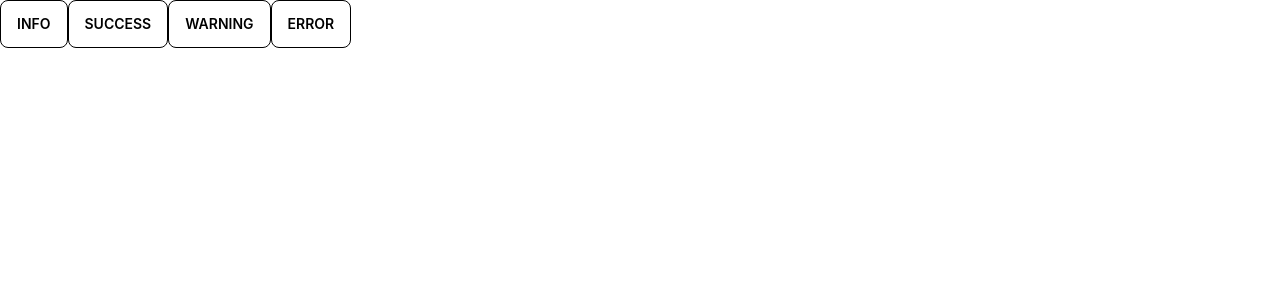
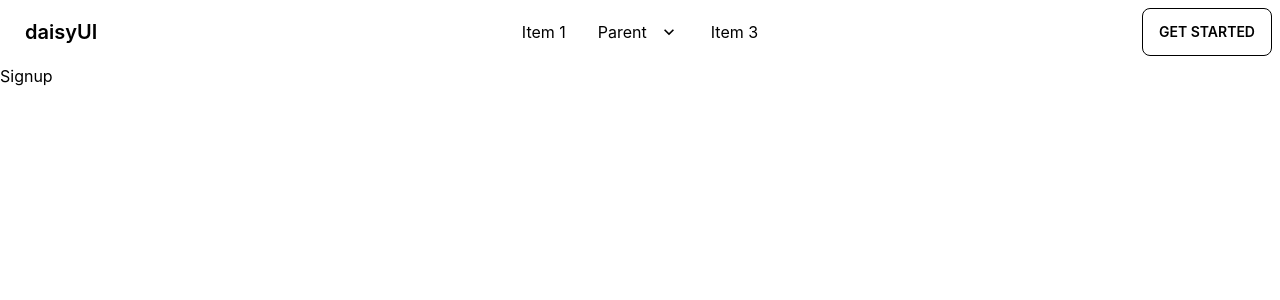
Before and after one commit to inzamam-nur/Bikers-Hut-client-side, a React (Create React App) app: page /signup in a window 1280 px wide. Shown: the top 300 px of the page. Built offline with nearby package versions, Linux system fonts and the light colour scheme.

Commit message:
navbar banner

```diff
--- a/public/index.html
+++ b/public/index.html
@@ -1,5 +1,5 @@
 <!DOCTYPE html>
-<html lang="en">
+<html data-theme="light" lang="en">
   <head>
     <meta charset="utf-8" />
     <link rel="icon" href="%PUBLIC_URL%/favicon.ico" />
--- a/src/App.js
+++ b/src/App.js
@@ -1,12 +1,12 @@
+import { RouterProvider } from 'react-router-dom';
 import './App.css';
+import router from './Routes/Routes';
 
 
 function App() {
   return (
-   <div><button className="btn btn-info">Info</button>
-   <button className="btn btn-success">Success</button>
-   <button className="btn btn-warning">Warning</button>
-   <button className="btn btn-error">Error</button> </div>
+   <div className='max-w-[1440px] mx-auto'>      <RouterProvider router={router}></RouterProvider>
+   </div>
   )
 }
 
--- /dev/null
+++ b/src/Layout/Main.js
@@ -0,0 +1,14 @@
+import React from 'react';
+import { Outlet } from 'react-router-dom';
+import Navbar from '../Pages/Sharedpage/Navbar/Navbar';
+
+const Main = () => {
+    return (
+        <div>
+            <Navbar></Navbar>
+            <Outlet></Outlet>
+        </div>
+    );
+};
+
+export default Main;
--- /dev/null
+++ b/src/Pages/Displayerror/Displayeerror.js
@@ -0,0 +1,11 @@
+import React from 'react';
+
+const Displayeerror = () => {
+    return (
+        <div>
+            <h2>No page found</h2>
+        </div>
+    );
+};
+
+export default Displayeerror;
--- /dev/null
+++ b/src/Pages/Home/Banner/Banner.js
@@ -0,0 +1,20 @@
+import React from 'react';
+
+const Banner = () => {
+    return (
+        <div>
+            <div className="hero " style={{ backgroundImage: `url("https://placeimg.com/1000/800/arch")` }}>
+  <div className="hero-overlay bg-opacity-60"></div>
+  <div className="hero-content text-center text-neutral-content">
+    <div className="max-w-md">
+      <h1 className="mb-5 text-5xl font-bold">Hello there</h1>
+      <p className="mb-5">Provident cupiditate voluptatem et in. Quaerat fugiat ut assumenda excepturi exercitationem quasi. In deleniti eaque aut repudiandae et a id nisi.</p>
+      <button className="btn btn-primary">Get Started</button>
+    </div>
+  </div>
+</div>
+        </div>
+    );
+};
+
+export default Banner;
--- /dev/null
+++ b/src/Pages/Home/Home.js
@@ -0,0 +1,12 @@
+import React from 'react';
+import Banner from './Banner/Banner';
+
+const Home = () => {
+    return (
+        <div>
+            <Banner></Banner>
+        </div>
+    );
+};
+
+export default Home;
--- /dev/null
+++ b/src/Pages/Login/Login.js
@@ -0,0 +1,11 @@
+import React from 'react';
+
+const Login = () => {
+    return (
+        <div>
+            <h2>login</h2>
+        </div>
+    );
+};
+
+export default Login;
--- /dev/null
+++ b/src/Pages/Sharedpage/Navbar/Navbar.js
@@ -0,0 +1,53 @@
+import React from 'react';
+
+const Navbar = () => {
+    return (
+        <div>
+            <div className="navbar bg-base-100">
+  <div className="navbar-start">
+    <div className="dropdown">
+      <label tabIndex={0} className="btn btn-ghost lg:hidden">
+        <svg xmlns="http://www.w3.org/2000/svg" className="h-5 w-5" fill="none" viewBox="0 0 24 24" stroke="currentColor"><path strokeLinecap="round" strokeLinejoin="round" strokeWidth="2" d="M4 6h16M4 12h8m-8 6h16" /></svg>
+      </label>
+      <ul tabIndex={0} className="menu menu-compact dropdown-content mt-3 p-2 shadow bg-base-100 rounded-box w-52">
+        <li><a>Item 1</a></li>
+        <li tabIndex={0}>
+          <a className="justify-between">
+            Parent
+            <svg className="fill-current" xmlns="http://www.w3.org/2000/svg" width="24" height="24" viewBox="0 0 24 24"><path d="M8.59,16.58L13.17,12L8.59,7.41L10,6L16,12L10,18L8.59,16.58Z"/></svg>
+          </a>
+          <ul className="p-2">
+            <li><a>Submenu 1</a></li>
+            <li><a>Submenu 2</a></li>
+          </ul>
+        </li>
+        <li><a>Item 3</a></li>
+      </ul>
+    </div>
+    <a className="btn btn-ghost normal-case text-xl">daisyUI</a>
+  </div>
+  <div className="navbar-center hidden lg:flex">
+    <ul className="menu menu-horizontal p-0">
+      <li><a>Item 1</a></li>
+      <li tabIndex={0}>
+        <a>
+          Parent
+          <svg className="fill-current" xmlns="http://www.w3.org/2000/svg" width="20" height="20" viewBox="0 0 24 24"><path d="M7.41,8.58L12,13.17L16.59,8.58L18,10L12,16L6,10L7.41,8.58Z"/></svg>
+        </a>
+        <ul className="p-2">
+          <li><a>Submenu 1</a></li>
+          <li><a>Submenu 2</a></li>
+        </ul>
+      </li>
+      <li><a>Item 3</a></li>
+    </ul>
+  </div>
+  <div className="navbar-end">
+    <a className="btn">Get started</a>
+  </div>
+</div>
+        </div>
+    );
+};
+
+export default Navbar;
--- /dev/null
+++ b/src/Pages/Signup/Signup.js
@@ -0,0 +1,11 @@
+import React from 'react';
+
+const Signup = () => {
+    return (
+        <div>
+            <h2>Signup</h2>
+        </div>
+    );
+};
+
+export default Signup;
--- /dev/null
+++ b/src/Routes/Routes.js
@@ -0,0 +1,31 @@
+import { createBrowserRouter } from "react-router-dom";
+import Main from "../Layout/Main";
+import Displayeerror from "../Pages/Displayerror/Displayeerror";
+import Home from "../Pages/Home/Home";
+import Login from "../Pages/Login/Login";
+import Signup from "../Pages/Signup/Signup";
+
+
+const router = createBrowserRouter([
+    {
+        path: '/',
+        element: <Main></Main>,
+        errorElement: <Displayeerror></Displayeerror>,
+        children: [
+            {
+                path: '/',
+                element: <Home></Home>
+            },
+            {
+                path: '/login',
+                element: <Login></Login>
+            },
+            {
+                path: '/signup',
+                element: <Signup></Signup>
+            }
+        ]
+    }
+])
+
+export default router;
```
